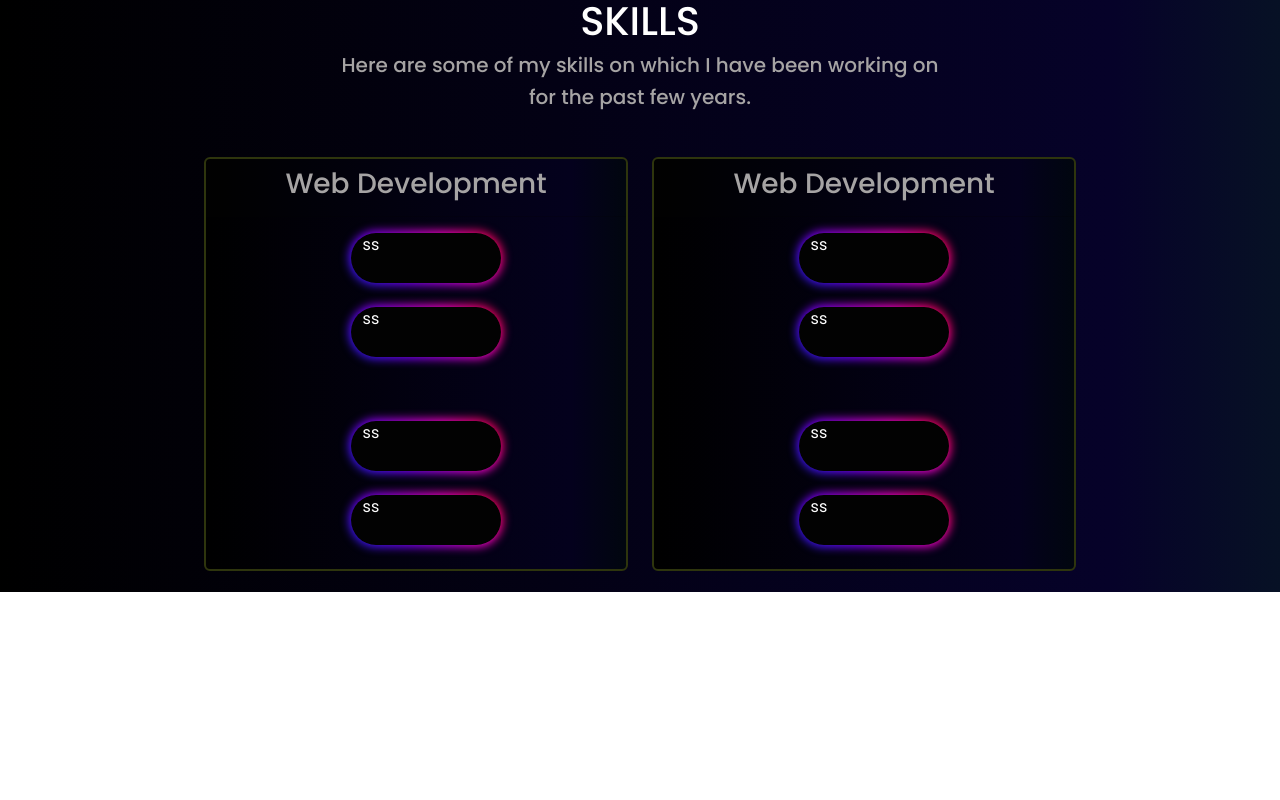
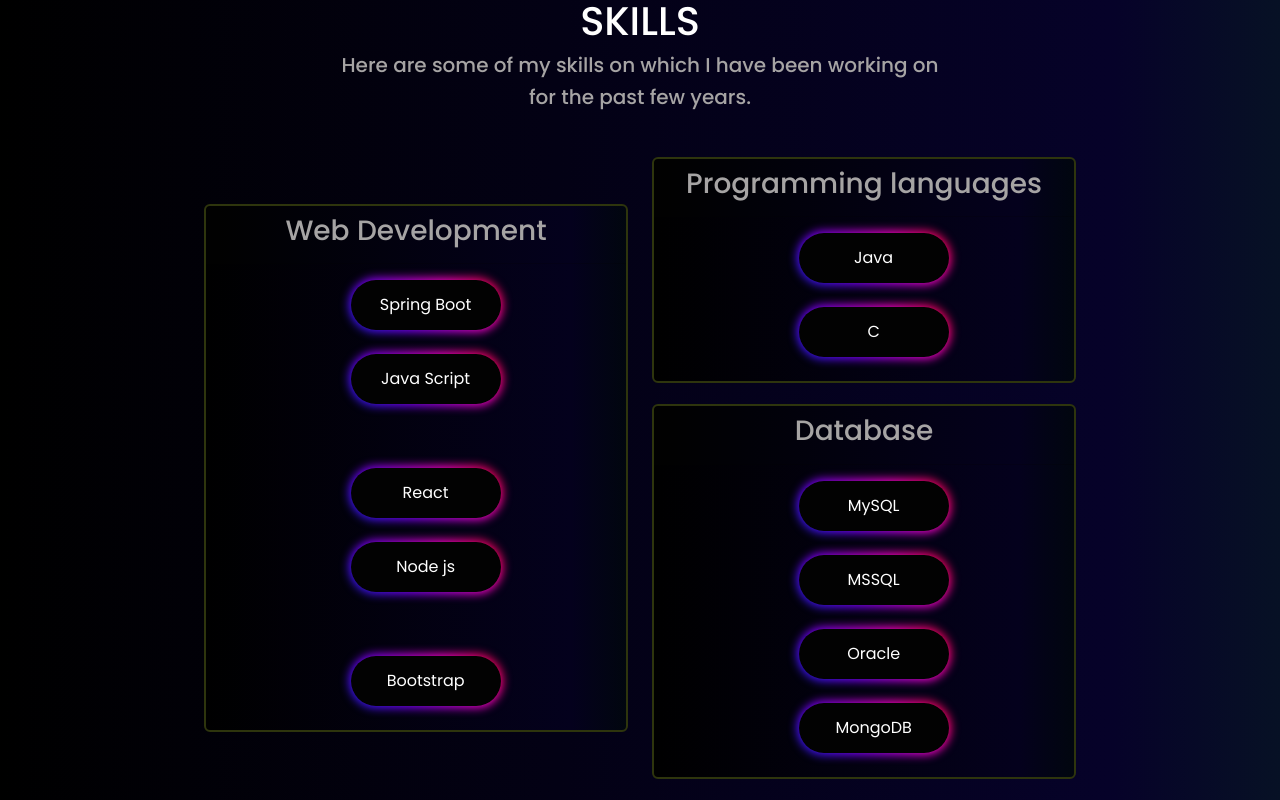
Before and after one commit to ChamikaRathnayaka/Portfolio, a React (Create React App) app: page / in a window 1280 px wide. Shown: the part 981-1781 px from the top of the page. Before the commit the page ends 1573 px from the top, so only its background shows below. Built offline with nearby package versions, Linux system fonts and the light colour scheme; the HTML template or start-up script is replaced by a standard one.

Commit message:
skills section done

```diff
--- a/src/Components/Skills/Skills.css
+++ b/src/Components/Skills/Skills.css
@@ -64,6 +64,9 @@
     margin-left: 1.5vw;
     border-radius: 10px;
     margin-bottom: 3vh;
+    display: flex;
+    align-items: center;
+    justify-content: center;
 }
 
 
--- a/src/Components/Skills/Skills.jsx
+++ b/src/Components/Skills/Skills.jsx
@@ -22,12 +22,15 @@
             </div>
             <div className="skill-details">
               <div class="row skills_grid">
-                <div class="col-sm-3 individual-skill glow">ss</div>
-                <div class="col-sm-3 individual-skill glow">ss</div>
+                <div class="col-sm-3 individual-skill glow">Spring Boot</div>
+                <div class="col-sm-3 individual-skill glow">Java Script</div>
               </div>
               <div class="row skills_grid">
-                <div class="col-sm-3 individual-skill glow ">ss</div>
-                <div class="col-sm-3 individual-skill glow">ss</div>
+                <div class="col-sm-3 individual-skill glow ">React</div>
+                <div class="col-sm-3 individual-skill glow">Node js</div>
+              </div>
+              <div class="row skills_grid">
+                <div class="col-sm-3 individual-skill glow ">Bootstrap</div>
               </div>
             </div>
           </div>
@@ -35,16 +38,25 @@
         <div class="col-sm-6">
           <div class="card skills_card">
             <div className="card-header">
-              <h3>Web Development</h3>
+              <h3>Programming languages</h3>
             </div>
             <div className="skill-details">
               <div class="row skills_grid">
-                <div class="col-sm-3 individual-skill glow">ss</div>
-                <div class="col-sm-3 individual-skill glow">ss</div>
+                <div class="col-sm-3 individual-skill glow">Java</div>
+                <div class="col-sm-3 individual-skill glow">C</div>
               </div>
+            </div>
+          </div>
+          <div class="card skills_card">
+            <div className="card-header">
+              <h3>Database</h3>
+            </div>
+            <div className="skill-details">
               <div class="row skills_grid">
-                <div class="col-sm-3 individual-skill glow">ss</div>
-                <div class="col-sm-3 individual-skill glow">ss</div>
+                <div class="col-sm-3 individual-skill glow">MySQL</div>
+                <div class="col-sm-3 individual-skill glow">MSSQL</div>
+                <div class="col-sm-3 individual-skill glow">Oracle</div>
+                <div class="col-sm-3 individual-skill glow">MongoDB</div>
               </div>
             </div>
           </div>
```
